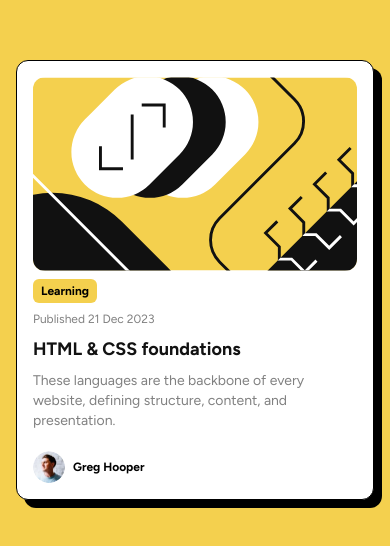
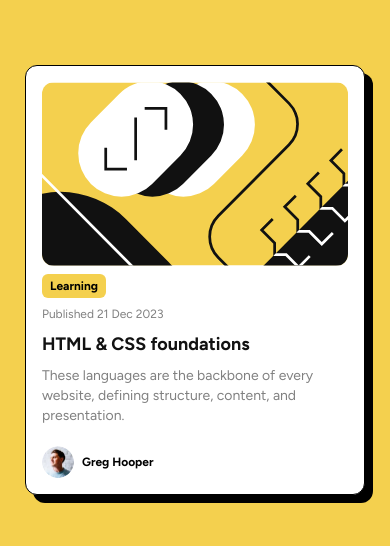
Before and after one commit to camilabandeira/blog-preview-card, a website: page index.html in a window 390 px wide. Shown: the part 142-688 px from the top of the page. Drawn offline with Linux system fonts and the light colour scheme.

Commit message:
Adjust card width for mobile screens

```diff
--- a/index.html
+++ b/index.html
@@ -9,9 +9,9 @@
   <title>Frontend Mentor | Blog preview card</title>
 </head>
 
-<body class="bg-body m-0 min-h-screen flex flex-col font-sans p-4">
-  <div class="flex-grow flex items-center justify-center">
-    <main class="relative w-[375px] max-h-[90vh]">
+<body class="bg-body m-0 min-h-screen flex flex-col font-sans">
+  <div class="flex-grow flex items-center justify-center ">
+    <main class="relative w-[340px] sm:w-[320px] max-h-[90vh] ">
       <div class="absolute top-2 left-2 w-full h-full bg-black rounded-xl z-0"></div>
 
       <section
@@ -25,10 +25,10 @@
 
         <h4 class="text-xs text-gray-600">Published 21 Dec 2023</h4>
 
-        <h2
+        <h1
           class="text-lg font-bold text-gray-950 hover:cursor-pointer hover:scale-105 focus:outline-none focus:ring-2 focus:ring-black transition-colors duration-200 active:text-body">
           HTML & CSS foundations
-        </h2>
+        </h1>
 
         <p class="text-gray-600 text-sm pb-3">
           These languages are the backbone of every website, defining structure, content, and presentation.
```
Also changed, not shown: dist/output.css.
